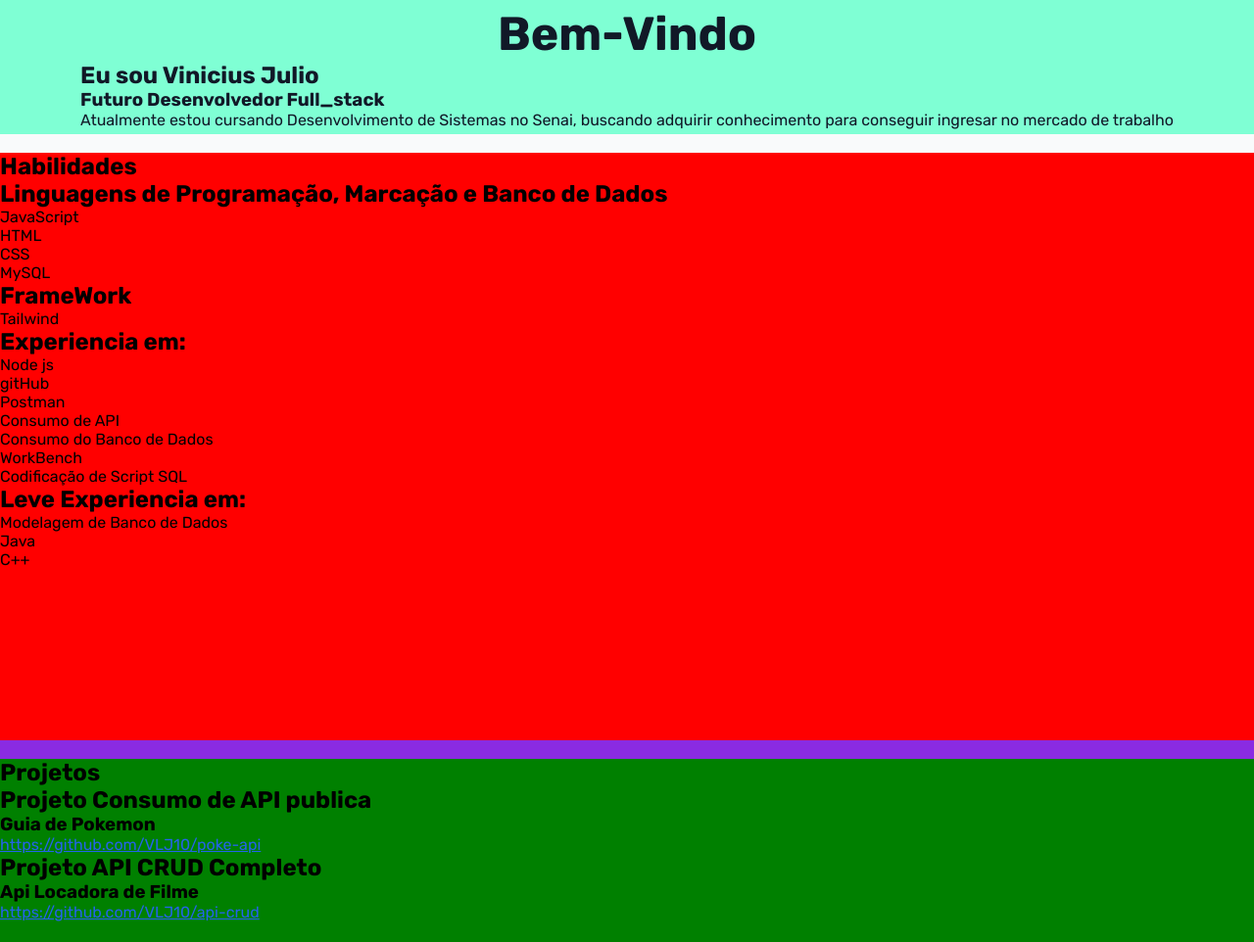
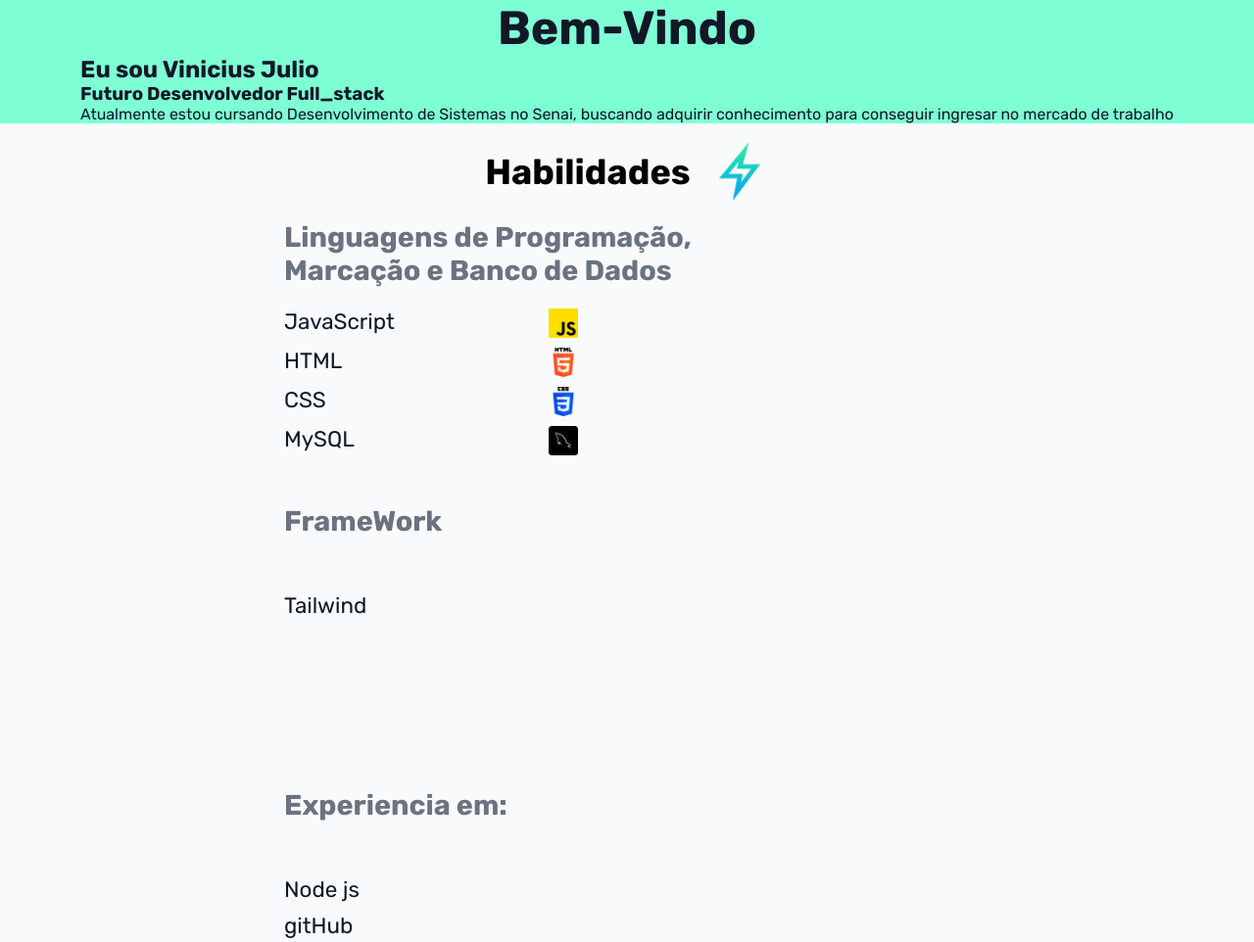
Before and after one commit to VLJ10/protifolio, a plain HTML site: page index.html in a window 1280 px wide. Shown: the top 962 px of the page at 98% size. Drawn offline with Linux system fonts and the light colour scheme.

Commit message:
section 1 em andamento

```diff
--- a/index.html
+++ b/index.html
@@ -5,6 +5,9 @@
     <meta charset="UTF-8">
     <meta name="viewport" content="width=device-width, initial-scale=1.0">
     <link href="https://fonts.googleapis.com/css2?family=Rubik:wght@400;500;700&display=swap" rel="stylesheet">
+    <link rel="preconnect" href="https://fonts.googleapis.com">
+    <link rel="preconnect" href="https://fonts.gstatic.com" crossorigin>
+    <link href="https://fonts.googleapis.com/css2?family=Montserrat:ital,wght@0,100..900;1,100..900&display=swap" rel="stylesheet">
     <script src="https://kit.fontawesome.com/742db51470.js" crossorigin="anonymous"></script>
     <link rel="stylesheet" href="style.css">
     <title>Portifolio Profissional</title>
@@ -28,22 +31,31 @@
     <br>
     <main>
         <div class="section1">
-            <h2>Habilidades</h2>
+            <div class="habilidades">
+                <h2>Habilidades</h2>
+                <img src="./img/raio.png" alt="">
+            </div>
+
             <div class="linguagens_programacao">
-                <h2>Linguagens de Programação, Marcação e Banco de Dados</h2>
+                <div class="listas">
+                    <h2>Linguagens de Programação, Marcação e Banco de Dados</h2>
 
                 <ul>
-                    <li>JavaScript</li>
-                    <li>HTML</li>
-                    <li>CSS</li>
-                    <li>MySQL</li>
+                    <li>JavaScript <img src="./img/js.png" alt=""></li>
+                    <li>HTML <img src="./img/html-5.png" alt=""></li>
+                    <li>CSS <img src="./img/css-3.png" alt=""></li>
+                    <li>MySQL <img src="./img/mysql.png" alt=""></li>
                 </ul>
-
-                <h2>FrameWork</h2>
+                </div>
+                <div class="listas">
+                    <h2>FrameWork</h2>
                 <ul>
                     <li>Tailwind</li>
                 </ul>
-                <h2>Experiencia em:</h2>
+
+                </div>
+                <div class="listas">
+                    <h2>Experiencia em:</h2>
                 <ul>
                     <li>Node js</li>
                     <li>gitHub</li>
@@ -53,12 +65,16 @@
                     <li>WorkBench</li>
                     <li>Codificação de Script SQL</li>
                 </ul>
-                <h2>Leve Experiencia em:</h2>
+                </div>
+                <div class="listas">
+                    <h2>Leve Experiencia em:</h2>
                 <ul>
                     <li>Modelagem de Banco de Dados</li>
                     <li>Java</li>
                     <li>C++</li>
                 </ul>
+                </div>
+
             </div>
         </div>
         <br>
--- a/style.css
+++ b/style.css
@@ -15,7 +15,7 @@
 }
 body{
     background-color: var(--color-background);
-    height: 155vh;
+    height: 165vh;
     font-family: 'Rubik', sans-serif;
     display: flex;
     flex-direction: column;
@@ -36,15 +36,71 @@ header h1{
 }
 
 main{
-    height: 80%;
+    height: 90%;
     width: 100%;
-    background-color: blueviolet;
+
+    display: flex;
+    flex-direction: column;
+    justify-content: space-between;
 }
 .section1 {
-    height: 600px;
+    height: 1000px;
     width: 100%;
-    background-color: red;
 }
+.habilidades{
+    display: flex;
+    align-items: center;
+    justify-content: center;
+    gap: 20px;
+    margin-bottom: 20px;
+    font-size: 1.5rem;
+}
+.habilidades img{
+    width: 60px;
+}
+.linguagens_programacao{
+    display: flex;
+    flex-wrap: wrap;
+    width: 100%;
+    height: 90%;
+    justify-content: space-around;
+}
+
+.listas {
+    display: flex;
+    align-items: flex-start;
+    justify-content: flex-start;
+    flex-direction: column;
+    height: auto;
+    width: 700px;
+    gap: 20px;
+
+}
+.listas h2 {
+    font-size: 1.8rem;
+    width: 500px;
+    height: 70px;
+    color: var(--color-secondary);
+}
+.listas ul {
+    height: 200px;
+    display: flex;
+    flex-direction: column;
+    list-style: none;
+    font-size: 1.2rem;
+    color: var(--color-primary);
+    gap: 10px;
+}
+.listas ul li {
+    font-size: 1.4rem;
+    display: flex;
+    justify-content: space-between;
+    width: 300px;
+}
+.listas ul li img{
+   width: 30px;
+}
+
 .section2 {
     height: 400px;
     width: 100%;
```
Also changed, not shown: img/c-.png (added), img/css-3.png (added), img/html-5.png (added), img/java.png (added), img/js.png (added), img/mysql.png (added), img/raio.png (added).
